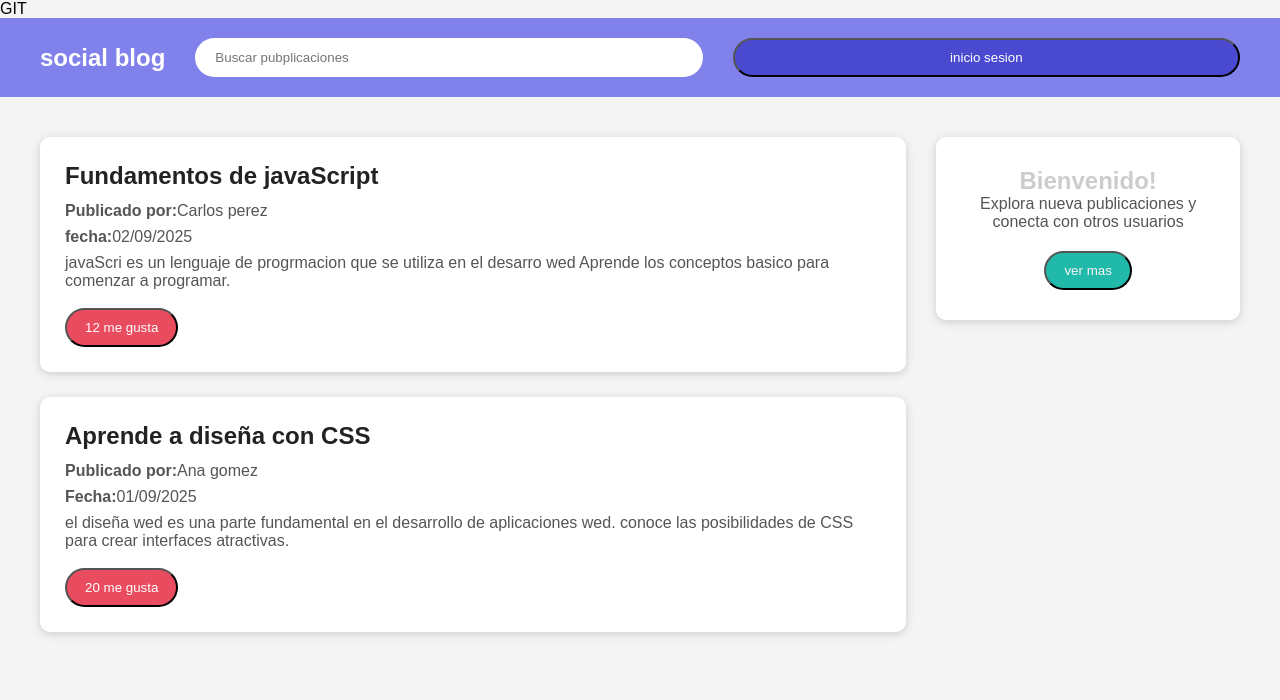
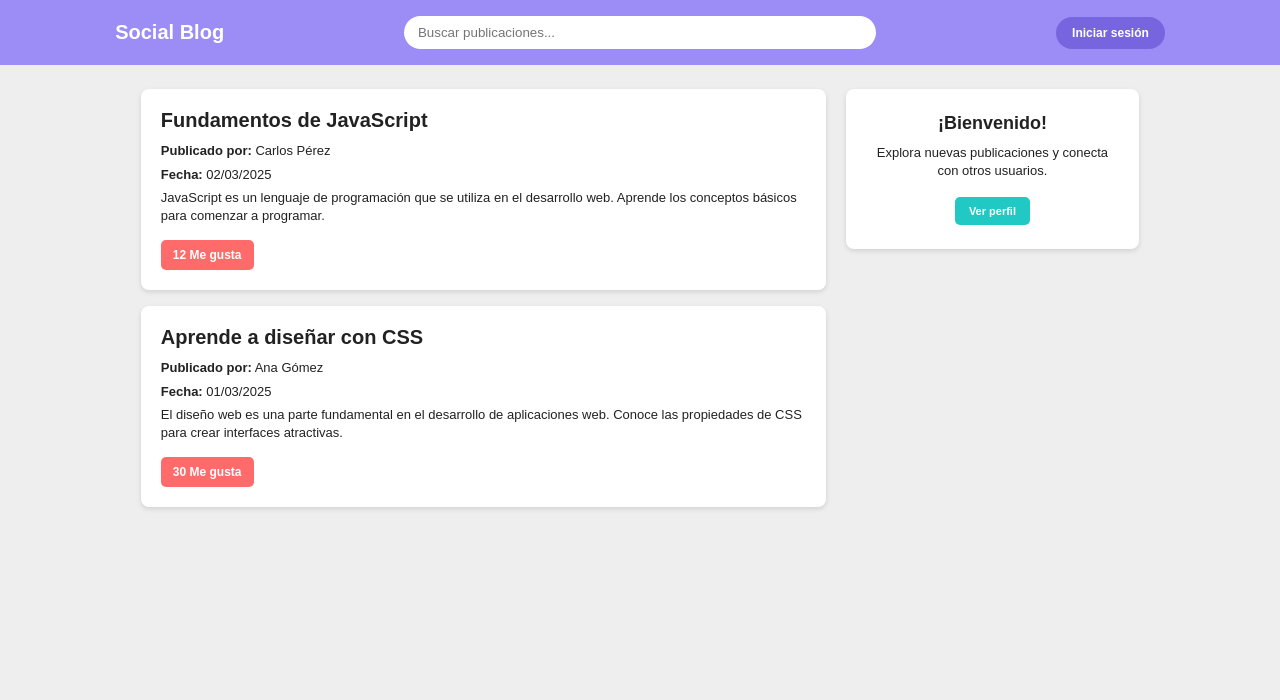
Before and after one commit to sebastiangonzalezoliveros-ship-it/sebastian-gonzalez, a plain HTML site: page Sebas_gonzalez_evento-onclick/sebas_gonzalez_evento-onclick.html in a window 1280 px wide. Drawn offline with Linux system fonts and the light colour scheme.

Commit message:
Actualizar diseño básico de Social Blog
Co-authored-by: Copilot <223556219+Copilot@users.noreply.github.com>

```diff
--- a/Sebas_gonzalez_evento-onclick/sebas_gonzalez_evento-onclick.css
+++ b/Sebas_gonzalez_evento-onclick/sebas_gonzalez_evento-onclick.css
@@ -1,99 +1,156 @@
 * {
     margin: 0;
     padding: 0;
-   box-sizing: border-box;
+    box-sizing: border-box;
 }
 
-body{
-    font-family: Arial, Helvetica, sans-serif;
-    background-color: #f4f4f4;
+body {
+    font-family: Arial, sans-serif;
+    background-color: #eeeeee;
+    color: #222;
 }
 
-header{
-    background-color: #8181ec;
-    color: white;
-    padding: 20px 40px;
+.navbar {
+    height: 65px;
+    background-color: #9b8df5;
     display: flex;
     align-items: center;
-    gap: 30px;
+    justify-content: space-between;
+    padding: 0 9%;
 }
 
-header h1{
-    font-size: 24px;
+.logo {
+    color: white;
+    font-size: 20px;
+    font-weight: bold;
 }
 
-header input{
-    flex: 1;
-    padding: 12px 20px;
+.buscador {
+    width: 45%;
+    padding: 9px 14px;
     border: none;
     border-radius: 20px;
     outline: none;
 }
 
-button{
-    flex: 1;
-    padding: 10px 18px;
+.login-btn {
+    background-color: #7665df;
+    color: white;
+    border: none;
     border-radius: 20px;
+    padding: 9px 16px;
     cursor: pointer;
+    font-size: 12px;
+    font-weight: bold;
 }
 
-header button{
-    background-color: #4a4ad0;
-    color: white;
+.login-btn:hover {
+    background-color: #604ed0;
 }
 
-main{
+.contenedor {
+    width: 78%;
+    max-width: 1100px;
+    margin: 24px auto;
     display: flex;
-    gap: 30px;
-    padding: 40px;
+    gap: 20px;
 }
 
-section{
-    width: 50%;
+.publicaciones {
+    width: 70%;
 }
 
-article{
+.post {
     background-color: white;
-    padding: 25px;
-    margin-bottom: 25px;
-    border-radius: 10px;
-    box-shadow: 0 2px 8px ;
-    color: #ccc;
+    padding: 20px;
+    margin-bottom: 16px;
+    border-radius: 8px;
+    box-shadow: 0 2px 5px rgba(0, 0, 0, 0.12);
 }
 
-article  h2{
-    margin-bottom: 12px;
-    color: #222;
+.post h2 {
+    margin-bottom: 10px;
+    font-size: 20px;
 }
 
-article p{
-    margin: 8px 0;
-    color: #555;
+.post p {
+    margin-bottom: 6px;
+    font-size: 13px;
+    line-height: 1.35;
 }
 
-article button{
-    background-color: #e94b5f;
+.like-btn {
+    margin-top: 10px;
+    background-color: #ff6b6b;
     color: white;
-    margin-top: 10px;
+    border: none;
+    border-radius: 5px;
+    padding: 8px 12px;
+    cursor: pointer;
+    font-size: 12px;
+    font-weight: bold;
 }
 
-aside{
-    width: 30%;
-    height: fit-content;
-    background-color: white;
-    padding: 30px;
-    text-align: center;
-    border-radius: 10px;
-    box-shadow: 0 2px 8px;
-    color: #ccc;
+.like-btn:hover {
+    background-color: #ff4d4d;
 }
 
-aside p{
-    color: #555;
-    margin-bottom: 20px;
+.sidebar {
+    width: 30%;
 }
 
-aside button{
-    background-color: #20b9aa;
-    color: rgb(252, 244, 244);
+.user-card {
+    background-color: white;
+    padding: 24px 20px;
+    border-radius: 8px;
+    text-align: center;
+    box-shadow: 0 2px 5px rgba(0, 0, 0, 0.12);
 }
+
+.user-card h2 {
+    margin-bottom: 10px;
+    font-size: 18px;
+}
+
+.user-card p {
+    margin-bottom: 18px;
+    font-size: 13px;
+    line-height: 1.35;
+}
+
+.profile-btn {
+    background-color: #20c9c3;
+    color: white;
+    border: none;
+    border-radius: 5px;
+    padding: 8px 14px;
+    cursor: pointer;
+    font-size: 11px;
+    font-weight: bold;
+}
+
+.profile-btn:hover {
+    background-color: #13aaa5;
+}
+
+@media (max-width: 768px) {
+    .navbar {
+        height: auto;
+        padding: 12px 20px;
+        gap: 10px;
+    }
+
+    .buscador {
+        width: 40%;
+    }
+
+    .contenedor {
+        width: 90%;
+        flex-direction: column;
+    }
+
+    .publicaciones,
+    .sidebar {
+        width: 100%;
+    }
+}
--- a/Sebas_gonzalez_evento-onclick/sebas_gonzalez_evento-onclick.html
+++ b/Sebas_gonzalez_evento-onclick/sebas_gonzalez_evento-onclick.html
@@ -3,62 +3,64 @@
 <head>
     <meta charset="UTF-8">
     <meta name="viewport" content="width=device-width, initial-scale=1.0">
-    <title>social Blog</title>
     <link rel="stylesheet" href="sebas_gonzalez_evento-onclick.css">
-    <link rel="stylesheet" href="sebas_gonzalez_evento-onclick.js">GIT
+    <title>Social Blog</title>
 </head>
 <body>
-    <!--cabecera-->
-    <header class="cabecera">
-        <h1>social blog</h1>
+    <nav class="navbar">
+        <div class="logo">Social Blog</div>
 
-  <input type="text" placeholder="Buscar pubplicaciones">
-        <button>inicio sesion</button>
+        <input
+            type="text"
+            id="searchInput"
+            class="buscador"
+            placeholder="Buscar publicaciones..."
+        >
 
-    </header>
-    <main>
+        <button id="loginBtn" class="login-btn">Iniciar sesión</button>
+    </nav>
 
-        <selection>
-        <article>
+    <main class="contenedor">
+        <section class="publicaciones">
+            <article class="post" data-title="fundamentos javascript">
+                <h2>Fundamentos de JavaScript</h2>
+                <p><strong>Publicado por:</strong> Carlos Pérez</p>
+                <p><strong>Fecha:</strong> 02/03/2025</p>
+                <p>
+                    JavaScript es un lenguaje de programación que se utiliza en el desarrollo web.
+                    Aprende los conceptos básicos para comenzar a programar.
+                </p>
+                <button class="like-btn" id="likeBtn1">
+                    <span class="like-count">12</span> Me gusta
+                </button>
+            </article>
 
-            <h2>Fundamentos de javaScript</h2>
+            <article class="post" data-title="diseñar css">
+                <h2>Aprende a diseñar con CSS</h2>
+                <p><strong>Publicado por:</strong> Ana Gómez</p>
+                <p><strong>Fecha:</strong> 01/03/2025</p>
+                <p>
+                    El diseño web es una parte fundamental en el desarrollo de aplicaciones web.
+                    Conoce las propiedades de CSS para crear interfaces atractivas.
+                </p>
+                <button class="like-btn" id="likeBtn2">
+                    <span class="like-count">30</span> Me gusta
+                </button>
+            </article>
+        </section>
 
-            <p><strong>Publicado por:</strong>Carlos perez</p>
-
-        <p><strong>fecha:</strong>02/09/2025</p>
-
-        <p>javaScri es un lenguaje de progrmacion que se utiliza en el desarro
-        wed Aprende los conceptos basico para comenzar a programar.
-        </p>
-
-        <button>12 me gusta </button>
-            </article>
-        <article>
-    <h2>Aprende a diseña con CSS</h2>
-    <p><strong>Publicado por:</strong>Ana gomez</p>
-    <p><strong>Fecha:</strong>01/09/2025</p>
-
-    <p>
-    el diseña wed es una parte fundamental en el desarrollo
-    de aplicaciones wed.
-    conoce las posibilidades de CSS para crear interfaces atractivas.
-    </p>
-
-    <button>20 me gusta</button>
-
-        </article>
-        </selection>
-        <aside >
-            <h2>Bienvenido!</h2>
-    <p>Explora nueva publicaciones y conecta con otros usuarios
-    </p>
-
-            <button>ver mas </button>
+        <aside class="sidebar">
+            <div class="user-card">
+                <h2>¡Bienvenido!</h2>
+                <p>
+                    Explora nuevas publicaciones y conecta
+                    con otros usuarios.
+                </p>
+                <button id="profileBtn" class="profile-btn">Ver perfil</button>
+            </div>
         </aside>
     </main>
 
-
-
-
-    </body>
+    <script src="sebas_gonzalez_evento-onclick.js"></script>
+</body>
 </html>
--- a/Sebas_gonzalez_evento-onclick/sebas_gonzalez_evento-onclick.js
+++ b/Sebas_gonzalez_evento-onclick/sebas_gonzalez_evento-onclick.js
@@ -1,38 +1,46 @@
-// Botones de "me gusta"
-const botoneslike = document.querySelectorAll("aarticle button");
-botoneslike.forEach(boto=> {
+const loginBtn = document.getElementById("loginBtn");
 
-boton.addEventListener("click",
-    () => {
-        let numero =
-        parseInt(boton.textoContent);
-
-    if(boton.textContent) ;
-    if(boton.textContent.includes("me gusta")) {
-
-        numero++;
-        boton.textContent =
-    numero + "me gusta";
+loginBtn.addEventListener("click", function() {
+    if (loginBtn.innerText == "Iniciar sesión") {
+        loginBtn.innerText = "Cerrar sesión";
+    } else {
+        loginBtn.innerText = "Iniciar sesión";
     }
-    })
-    });
-
-// Buscador
-const buscador = document.querySelector("header input");
-const publicaciones = document.querySelectorAll("article");
-
-buscador.addEventListener("input", () => {
-    const texto = buscador.ariaValueMax.toLocaleLowerCase();
-publicaciones.forEach(publicacion => {
-    const contenido = publicacion.textContent.toLowerCase();
-    if (contenido.includes(texto)) {
-        publicacion.style.display = "none";
-    }
-    })
 });
 
-// boton "ver mas"
-    const botonVermas = document.querySelector("aside button");
-    botonVermas.addEventListener("click", () => {
-  alert("aqui podras explorar mas publicaciones.");
+const profileBtn = document.getElementById("profileBtn");
+
+profileBtn.addEventListener("click", function() {
+    alert("Cargando perfil...");
+});
+
+const likeBtn1 = document.getElementById("likeBtn1");
+
+likeBtn1.addEventListener("click", function() {
+    const contador = likeBtn1.querySelector(".like-count");
+    contador.innerText++;
+});
+
+const likeBtn2 = document.getElementById("likeBtn2");
+
+likeBtn2.addEventListener("click", function() {
+    const contador = likeBtn2.querySelector(".like-count");
+    contador.innerText++;
+});
+
+const searchInput = document.getElementById("searchInput");
+const publicaciones = document.querySelectorAll(".post");
+
+searchInput.addEventListener("input", function() {
+    const texto = searchInput.value.toLowerCase();
+
+    publicaciones.forEach(function(publicacion) {
+        const titulo = publicacion.querySelector("h2").innerText.toLowerCase();
+
+        if (titulo.includes(texto)) {
+            publicacion.style.display = "block";
+        } else {
+            publicacion.style.display = "none";
+        }
     });
+});
```
